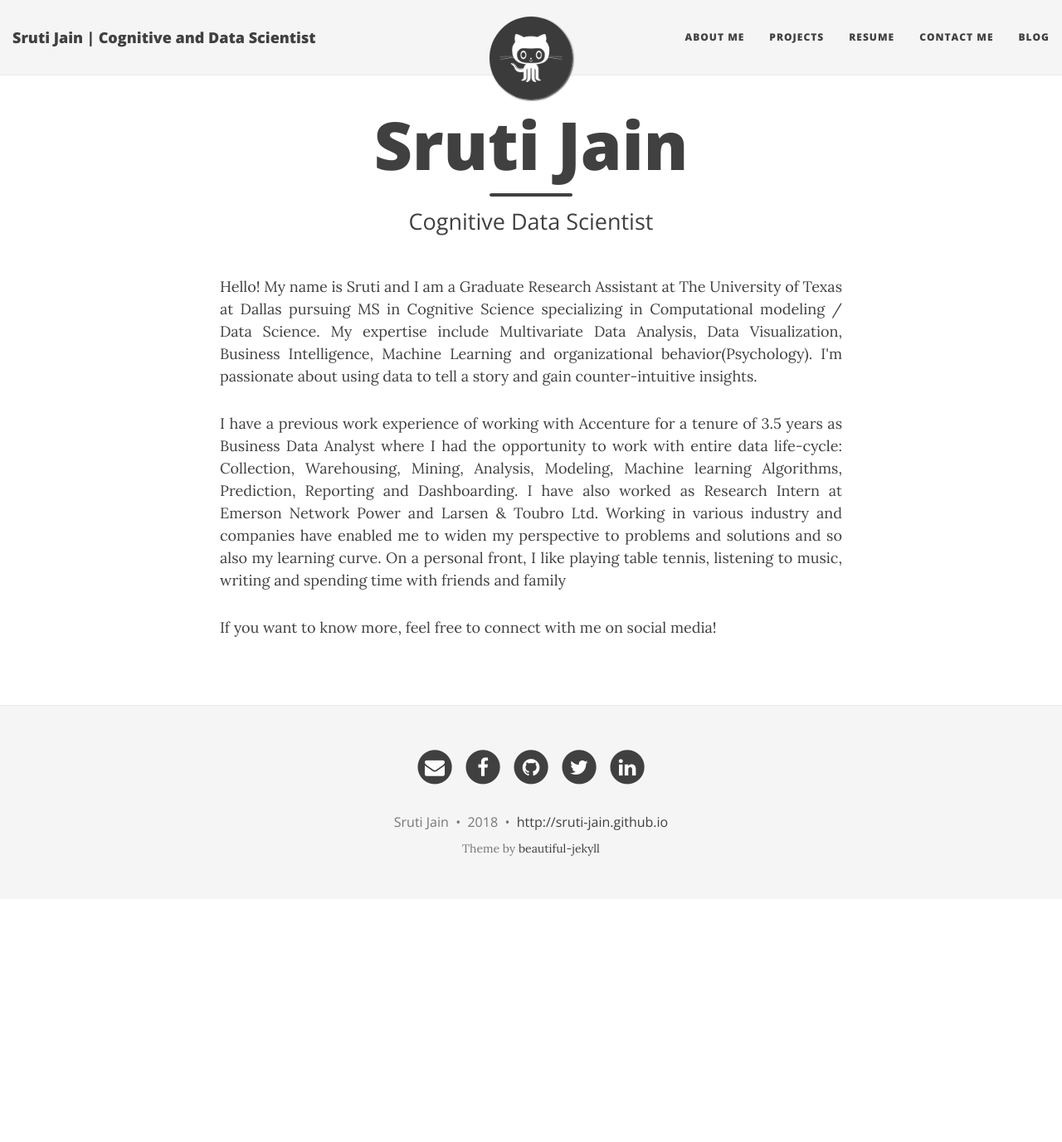
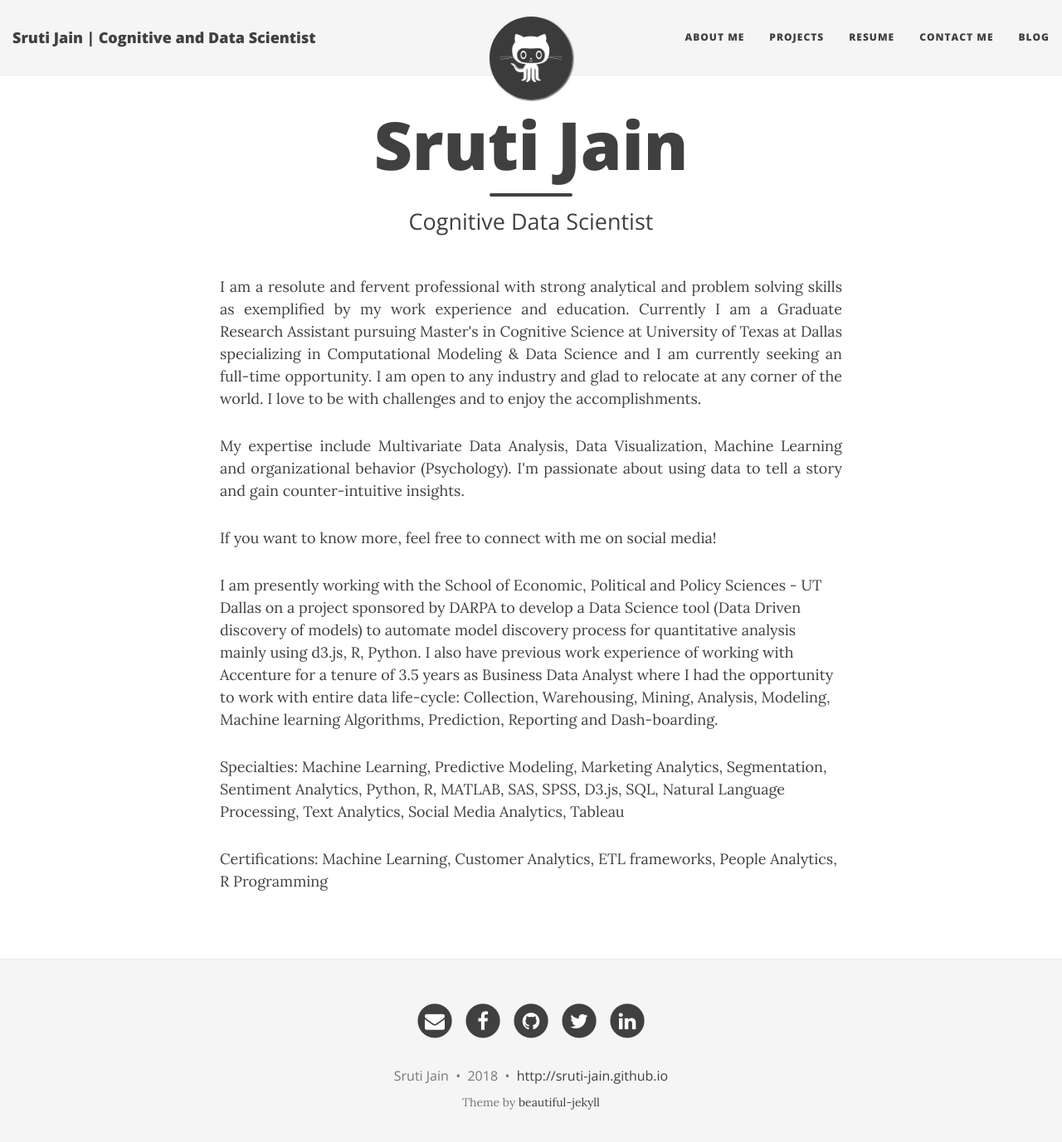
Before and after one commit to sruti-jain/sruti-jain.github.io, a Jekyll site: the page built from aboutme.md, in a window 1280 px wide and 1390 px high. Shown: the top 1377 px of the window at 83% size. Built offline with Jekyll 4.4.1, drawn with Linux system fonts in a browser that asks for light colours; nearby versions of some CDN libraries.

Commit message:
Update aboutme.md

```diff
--- a/aboutme.md
+++ b/aboutme.md
@@ -5,8 +5,19 @@ subtitle: Cognitive Data Scientist
 ---
 
 <div style="text-align: justify">
-<p> Hello! My name is Sruti and I am a Graduate Research Assistant at The University of Texas at Dallas pursuing MS in Cognitive Science specializing in Computational modeling / Data Science. My expertise include Multivariate Data Analysis, Data Visualization, Business Intelligence, Machine Learning and organizational behavior(Psychology). I'm passionate about using data to tell a story and gain counter-intuitive insights. </p>
+<p> I am a resolute and fervent professional with strong analytical and problem solving skills as exemplified by my work experience and education. Currently I am a Graduate Research Assistant pursuing Master's in Cognitive Science at University of Texas at Dallas specializing in Computational Modeling & Data Science and I am currently seeking an full-time opportunity. I am open to any industry and glad to relocate at any corner of the world. I love to be with challenges and to enjoy the accomplishments. </p>
 
-<p>I have a previous work experience of working with Accenture for a tenure of 3.5 years as Business Data Analyst where I had the opportunity to work with entire data life-cycle: Collection, Warehousing, Mining, Analysis, Modeling, Machine learning Algorithms, Prediction, Reporting and Dashboarding. I have also worked as Research Intern at Emerson Network Power and Larsen & Toubro Ltd. Working in various industry and companies have enabled me to widen my perspective to problems and solutions and so also my learning curve. On a personal front, I like playing table tennis, listening to music, writing and spending time with friends and family </p></div>
+<p>My expertise include Multivariate Data Analysis, Data Visualization, Machine Learning and organizational behavior (Psychology). I'm passionate about using data to tell a story and gain counter-intuitive insights. </p></div>
 
 If you want to know more, feel free to connect with me on social media!
+
+
+
+
+
+
+I am presently working with the School of Economic, Political and Policy Sciences - UT Dallas on a project sponsored by DARPA to develop a Data Science tool (Data Driven discovery of models) to automate model discovery process for quantitative analysis mainly using d3.js, R, Python. I also have previous work experience of working with Accenture for a tenure of 3.5 years as Business Data Analyst where I had the opportunity to work with entire data life-cycle: Collection, Warehousing, Mining, Analysis, Modeling, Machine learning Algorithms, Prediction, Reporting and Dash-boarding.
+
+Specialties: Machine Learning, Predictive Modeling, Marketing Analytics, Segmentation, Sentiment Analytics, Python, R, MATLAB, SAS, SPSS, D3.js, SQL, Natural Language Processing, Text Analytics, Social Media Analytics, Tableau
+
+Certifications: Machine Learning, Customer Analytics, ETL frameworks, People Analytics, R Programming
```
